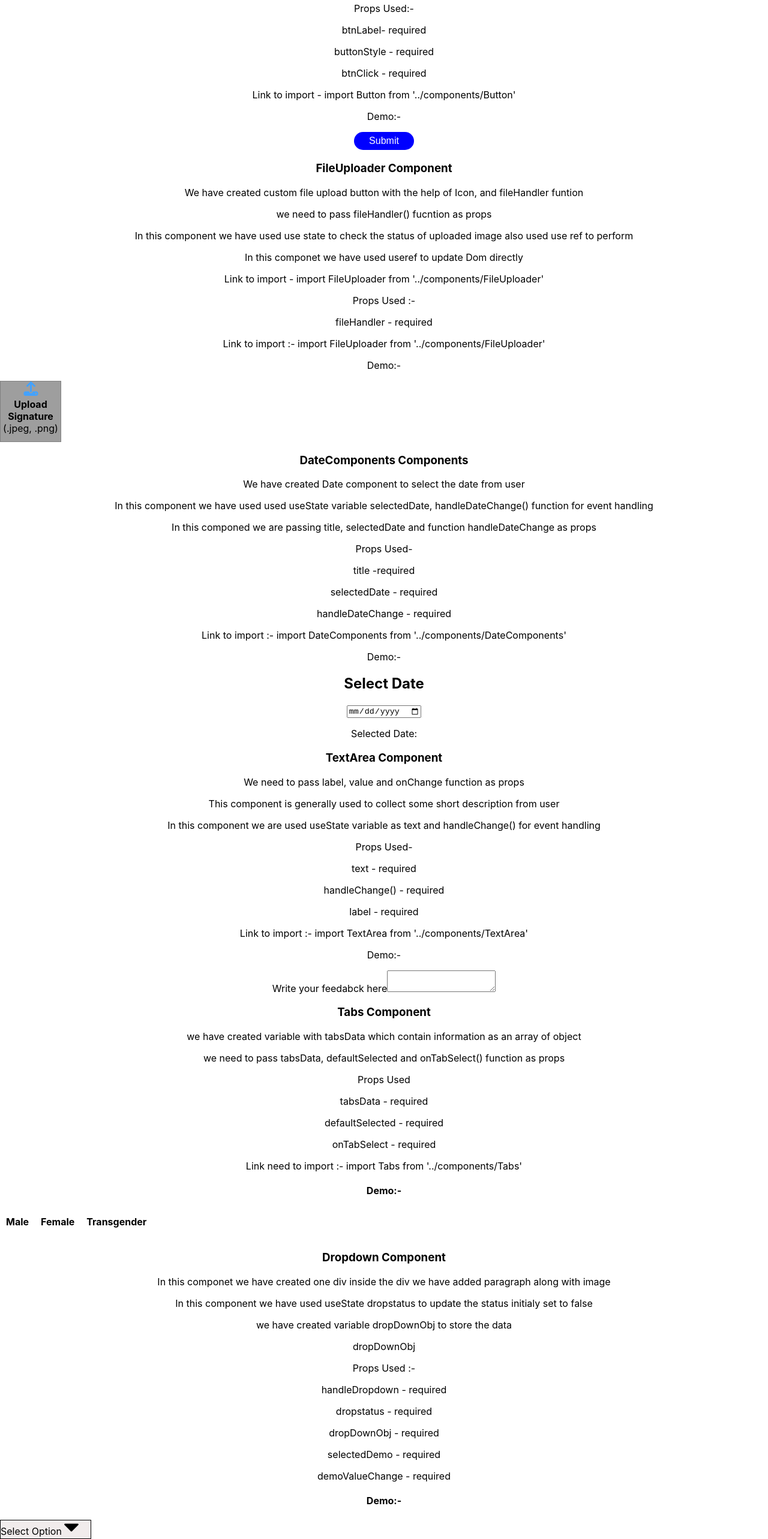
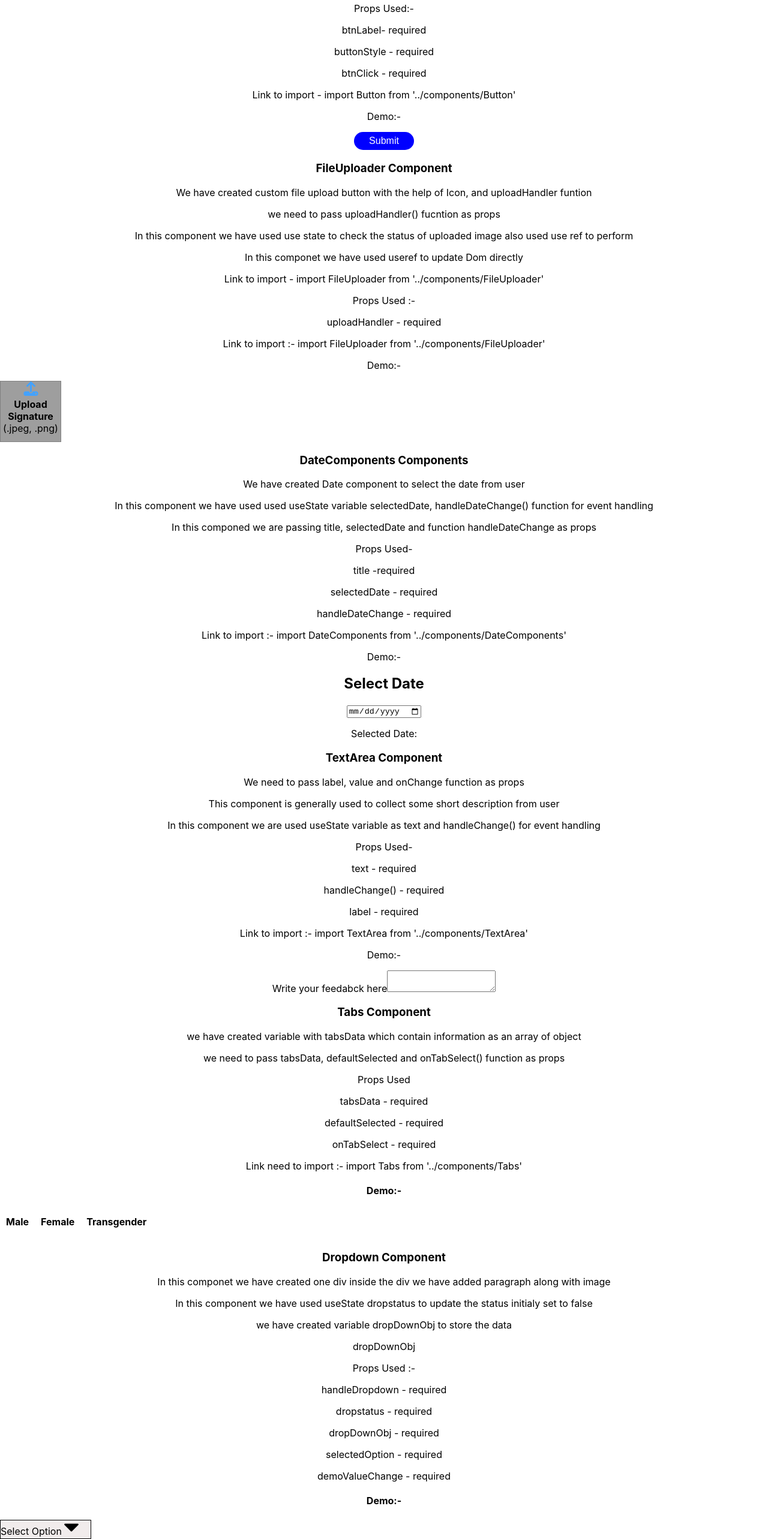
Before and after one commit to Sumit2406/floatrweb, a React (Create React App) app: page /description in a window 1280 px wide. Shown: the part 2036-4602 px from the top of the page at 60% size. Built offline with nearby package versions, Linux system fonts and the light colour scheme; grey boxes are pictures that could not be loaded.

Commit message:
Props method changed for File uploader

```diff
--- a/src/screens/Description.js
+++ b/src/screens/Description.js
@@ -64,7 +64,7 @@ const btnHandleClick = () => {
 
 
 //FileUploader Componet
-const fileHandler=(data)=>{
+const uploadHandler=(data)=>{
   // console.log(data);
 }
 
@@ -181,16 +181,16 @@ const demoValueChange = (value) => {
 
 <div>
 <h3>FileUploader Component</h3>
-<p>We have created custom file upload button with the help of Icon, and fileHandler funtion </p>
-<p>we need to pass fileHandler() fucntion as props </p>
+<p>We have created custom file upload button with the help of Icon, and uploadHandler funtion </p>
+<p>we need to pass uploadHandler() fucntion as props </p>
 <p>In this component we have used use state to check the status of uploaded image also used use ref to perform</p>
 <p>In this componet we have used useref to update Dom directly </p>
 <p>Link to import - import FileUploader from '../components/FileUploader'</p>
 <p>Props Used :-</p>
-<p>fileHandler - required </p>
+<p>uploadHandler - required </p>
 <p>Link to import :- import FileUploader from '../components/FileUploader' </p>
 <p>Demo:-</p>
-<FileUploader onPass={fileHandler}/>
+<FileUploader onPass={uploadHandler}/>
 </div>
 
 <div>
@@ -248,21 +248,13 @@ const demoValueChange = (value) => {
   <p>handleDropdown - required</p>
   <p>dropstatus - required</p>
   <p>dropDownObj - required</p>
-  <p>selectedDemo - required</p>
+  <p>selectedOption - required</p>
   <p>demoValueChange - required</p>
 <h4>Demo:- </h4>
 <Dropdown handleDropdown={handleDropdown} dropstatus={dropstatus} dropDownObj={dropDownObj}
 selectedOption={selectedOption}
 demoValueChange={demoValueChange} />
 
-{/* <Dropdown
-      handleDropdown={handleDropdown}
-      dropstatus={dropstatus}
-      dropDownObj={dropDownObj}
-selectedOption={selectedOption}
-demoValueChange={demoValueChange} /> */}
-
-
 </div>
 
     </div>
--- a/src/screens/Home.js
+++ b/src/screens/Home.js
@@ -71,7 +71,7 @@ const handleInputChange=(e)=>{
     };
 
     // Form upload
-    const fileHandler=(data)=>{
+    const uploadHandler=(data)=>{
       // console.log(data);
     }
     // Date Component
@@ -137,7 +137,7 @@ demoValueChange={demoValueChange} />
 
 <Checkbox chkHableClick={chkHableClick} isChecked={isChecked}/>
 
-<FileUploader onPass={fileHandler}/>
+<FileUploader onPass={uploadHandler}/>
 
 {/* <SelectOptionDemo selectedOption={selectedOption} options={options} selecthandleChange={selecthandleChange}/> */}
 <RadioButtons radioDatas={radioDatas} handleradio={handleradio} checkd={checkd}/>
```
